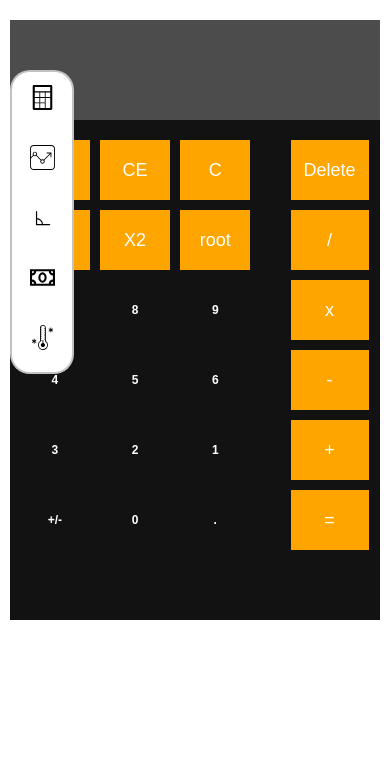
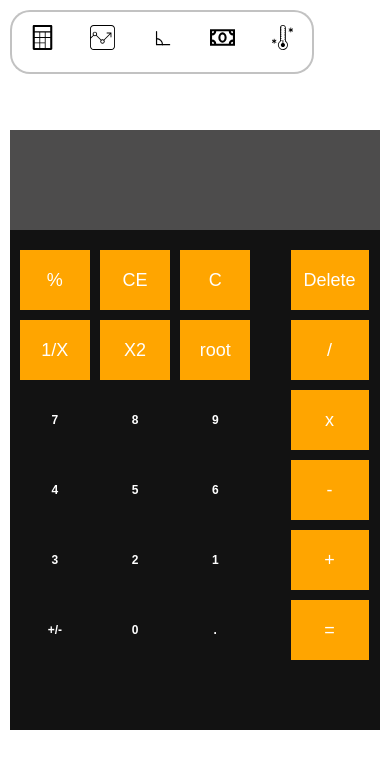
Before and after one commit to AbdurehmanNAMOEL/cal, a React (Create React App) app: page / in a window 390 px wide. Shown: the top 768 px of the page. Built offline with nearby package versions, Linux system fonts and the light colour scheme.

Commit message:
sideBar is edited for mobile size

```diff
--- a/src/components/styles/board.css
+++ b/src/components/styles/board.css
@@ -70,6 +70,8 @@
     height: 600px;
     width: 95%;
     margin-left:2.5% ;
+    margin-top: 130px;
+
  }
 
  .right-container{
--- a/src/components/styles/graph.css
+++ b/src/components/styles/graph.css
@@ -13,7 +13,7 @@
     #plotter{
     width: 300px;
     height: 400px;
-    margin-top: 400px;
+    margin-top: 100px;
     margin-left: 0px;
     }
 }
--- a/src/components/styles/graphHome.css
+++ b/src/components/styles/graphHome.css
@@ -51,6 +51,7 @@
     height: auto;
     gap: 50px;
 
+
 }
 .input-display{
     width: 100%;
--- a/src/components/styles/sidebar.css
+++ b/src/components/styles/sidebar.css
@@ -131,3 +131,23 @@ img::after{
 img{
     position: absolute;
 }
+
+@media only screen and (max-width:540px){
+
+    .side-bar-container{
+    width: 300px;
+    height: 60px;
+    flex-direction: row;
+     margin-top: 10px;
+}
+
+.box1:hover::before,
+.box2:hover::before,
+.box3:hover::before,
+.box4:hover::before,
+.box5:hover::before{
+
+  width: 20%;
+
+}
+}
```
